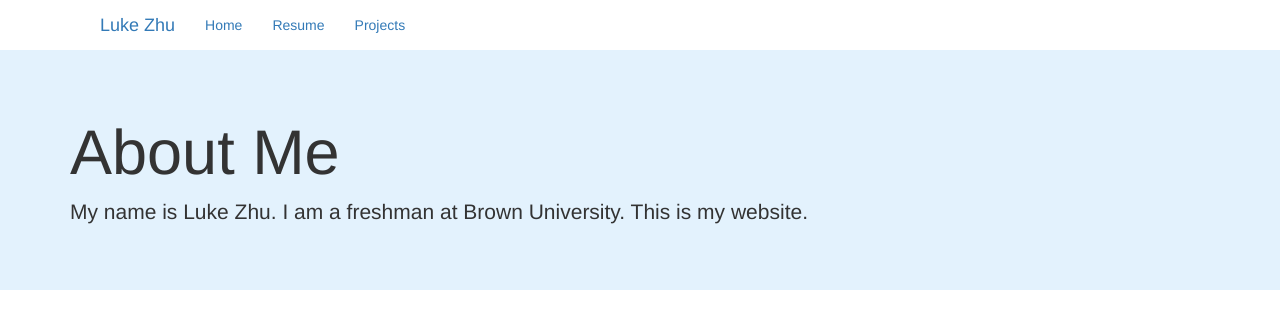
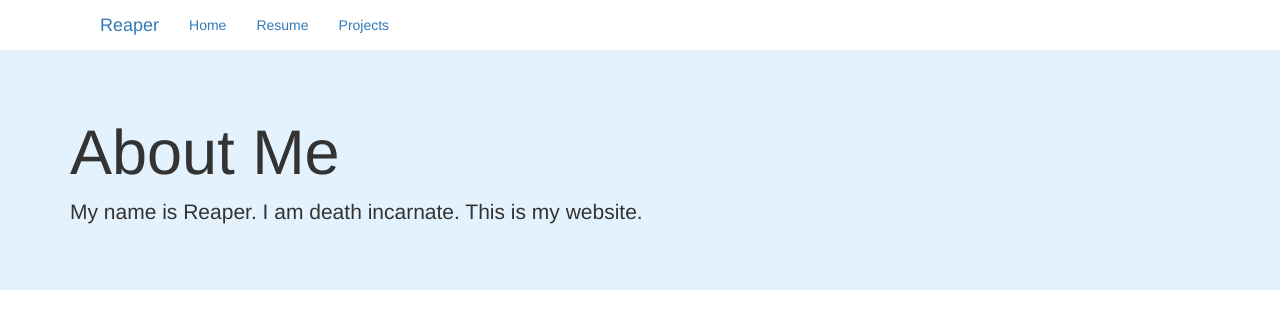
Before and after one commit to knosseir/mysite, a Django app: page / in a window 1280 px wide. Shown: the top 329 px of the page. Run offline with Django 3.2, Linux system fonts and the light colour scheme; some libraries are stand-ins or nearby versions.

Commit message:
death comes

```diff
--- a/aboutme/templates/home.html
+++ b/aboutme/templates/home.html
@@ -8,7 +8,7 @@
     <meta name="viewport" content="width=device-width, initial-scale=1">
     <!-- The above 3 meta tags *must* come first in the head; any other head content must come *after* these tags -->
     <meta name="description" content="My Personal Website">
-    <meta name="author" content="Luke Zhu">
+    <meta name="author" content="Reaper">
     <link rel="icon" href="">
 
     <title>Home Page</title>
@@ -37,7 +37,7 @@
               <span class="icon-bar"></span>
               <span class="icon-bar"></span>
             </button>
-            <a class="navbar-brand" href="#">Luke Zhu</a>
+            <a class="navbar-brand" href="#">Reaper</a>
           </div>
           <div id="navbar" class="navbar-collapse collapse">
             <ul class="nav navbar-nav">
@@ -54,7 +54,7 @@
     <div class="jumbotron" style="background-color: #e3f2fd;">
       <div class="container">
       <h1>About Me</h1>
-        <p>My name is Luke Zhu. I am a freshman at Brown University. This is my website.</p>
+        <p>My name is Reaper. I am death incarnate. This is my website.</p>
       </div>
     </div>
 
```
